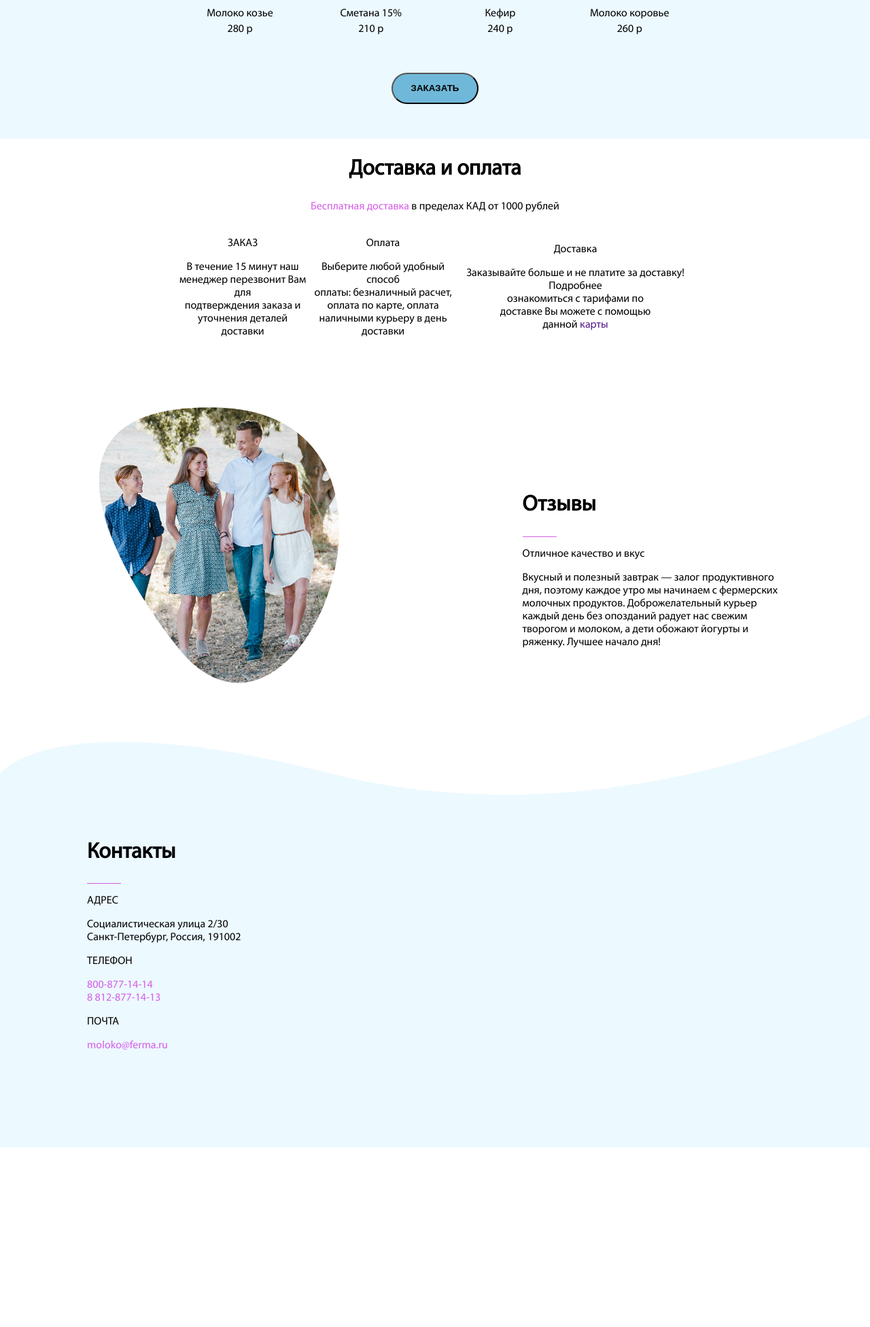
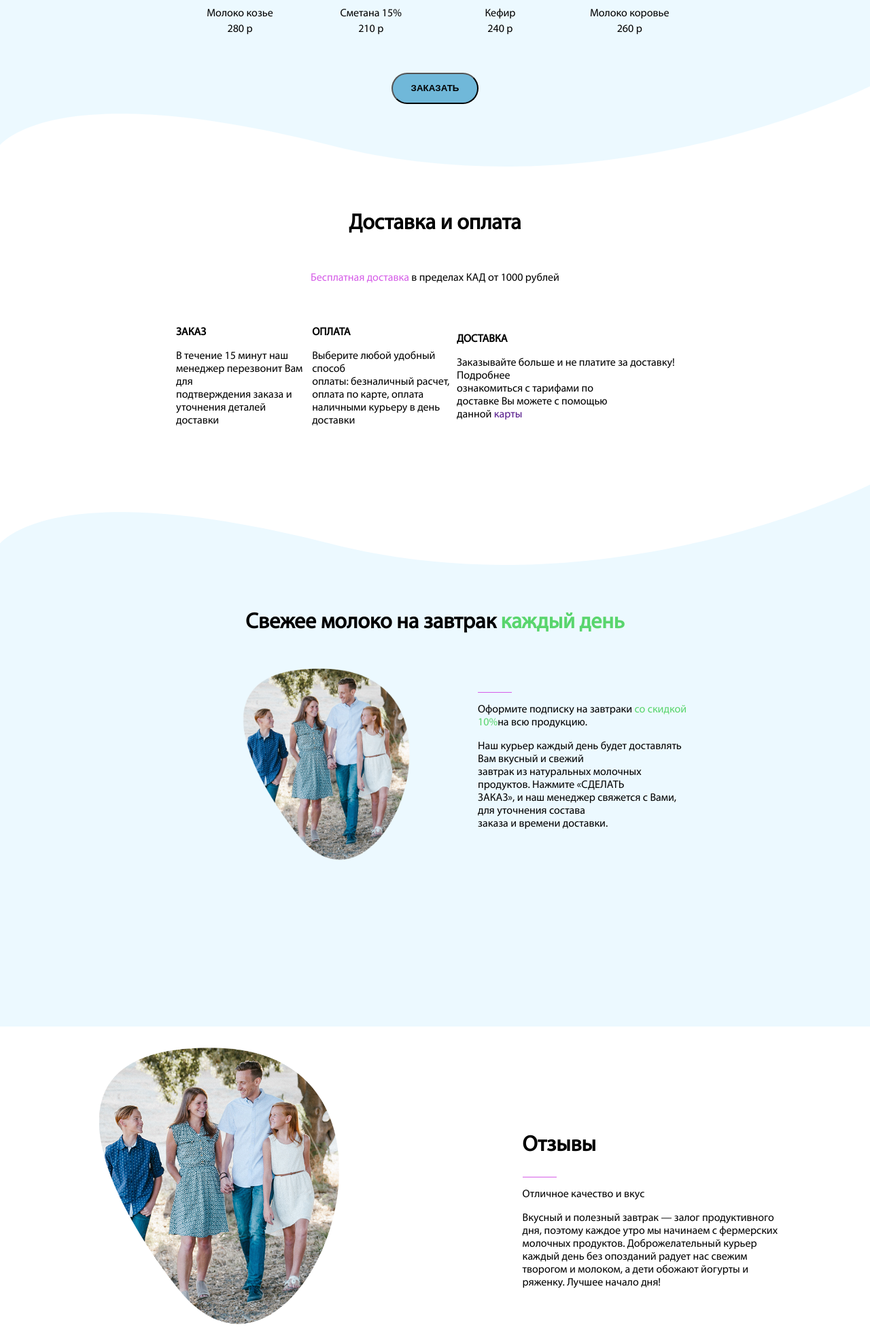
Before and after one commit to AleksandrMishinn/MooMilk-PHP, a PHP site: page / in a window 1280 px wide. Shown: the part 2688-4640 px from the top of the page at 68% size. Before the commit the page ends 4376 px from the top, so only its background shows below. Run offline with PHP 8.4, Linux system fonts and the light colour scheme.

Commit message:
Subscription block develop

```diff
--- a/css/style.css
+++ b/css/style.css
@@ -51,11 +51,12 @@ section {
 }
 
 /* to do */
+
 /* p{
 word-break: break-all;
 } */
 
-.text-title {
+.title-text {
   font-weight: bold;
 }
 
@@ -73,6 +74,10 @@ word-break: break-all;
 
 .center-text {
   text-align: center;
+}
+
+.left-text {
+  text-align: left;
 }
 
 /* top-block */
@@ -149,6 +154,15 @@ word-break: break-all;
   bottom: 0;
 }
 
+#waveDelivery path {
+  fill: white;
+}
+
+#waveDelivery {
+  position: absolute;
+  bottom: 0;
+}
+
 #waveFooter path {
   fill: #ecf9ff;
 }
@@ -166,13 +180,21 @@ word-break: break-all;
 /* Subscription */
 
 .subscription {
+  overflow: hidden;
+  height: 80vh;
+  background: #ecf9ff;
+}
+
+/* Feedback */
+
+.feedback {
   padding: 0;
   margin: 0;
   height: 70vh;
   width: 100%;
 }
 
-.subscription td {
+.feedback td {
   vertical-align: top;
   width: 50%;
 }
@@ -198,4 +220,21 @@ word-break: break-all;
 
 .delivery-and-payment {
   text-align: center;
+  height: 60vh;
 }
+
+.delivery-and-payment h2 {
+  padding-bottom: 2%;
+}
+
+.delivery-offer {
+  padding-bottom: 2%;
+}
+
+.waveDelivery {
+  background: #ecf9ff;
+}
+
+.delivery-and-payment td {
+  text-align: left;
+}
--- a/index.html
+++ b/index.html
@@ -63,13 +63,13 @@
       <tr>
 
         <td>
-          <p class="text-title"><img src="images/checkbox.png" width="10%" alt="checkbox">Экологически чистый
+          <p class="title-text"><img src="images/checkbox.png" width="10%" alt="checkbox">Экологически чистый
             продукт</p>
           <p class="normal-text">Наша ферма находиться в одном<br>
             из самых экологически чистых<br>
             районов Ленинградской области</p>
 
-          <p class="text-title"><img src="images/checkbox.png" width="10%" alt="checkbox">Сделано с любовью</p>
+          <p class="title-text"><img src="images/checkbox.png" width="10%" alt="checkbox">Сделано с любовью</p>
           <p class="normal-text">Наши коровы самые счастливые! <br>
             Относимся к ним с любовью и<br>
             уважением, что, несомненно,<br>
@@ -81,14 +81,14 @@
         </td>
 
         <td>
-          <p class="text-title"> <img src="images/checkbox.png" width="10%" alt="checkbox"> Качество производства
+          <p class="title-text"> <img src="images/checkbox.png" width="10%" alt="checkbox"> Качество производства
           </p>
           <p class="normal-text">Проверка качества на каждом<br>
             этапе создания продукта с<br>
             помощью микробиологических<br>
             анализов</p>
 
-          <p class="text-title"><img src="images/checkbox.png" width="10%" alt="checkbox">Собственное производство
+          <p class="title-text"><img src="images/checkbox.png" width="10%" alt="checkbox">Собственное производство
           </p>
           <p class="normal-text">Чтобы повысить качество и<br>
             снизить цену, мы построили<br>
@@ -150,21 +150,27 @@
 
   <!-- Delivery and payment -->
 
+  <section class="waveDelivery">
+    <svg id="waveDelivery" data-name="waveDelivery" xmlns="http://www.w3.org/2000/svg" viewBox="0 0 1400 172">
+      <path class="cls-1" d="M1400,5V177H0V99.37C38.91,60.92,170.35,8.22,532,100,941.22,203.87,1325.47,39.77,1400,5Z"
+        transform="translate(0 -5)" /></svg>
+  </section>
+
   <div class="delivery-and-payment">
     <h2>Доставка и оплата</h2>
-    <p><span class="pink-text">Бесплатная доставка</span> в пределах КАД от 1000 рублей</p>
+    <p class="delivery-offer"><span class="pink-text">Бесплатная доставка</span> в пределах КАД от 1000 рублей</p>
 
     <table>
       <tr>
         <td>
-          <p>ЗАКАЗ</p>
+          <p class="title-text">ЗАКАЗ</p>
           <p>В течение 15 минут наш<br>
             менеджер перезвонит Вам для<br>
             подтверждения заказа и<br>
             уточнения деталей доставки</p>
         </td>
         <td>
-          <p>Оплата</p>
+          <p class="title-text">ОПЛАТА</p>
           <p>Выберите любой удобный способ<br>
             оплаты: безналичный расчет,<br>
             оплата по карте, оплата<br>
@@ -172,7 +178,7 @@
             доставки</p>
         </td>
         <td>
-          <p>Доставка</p>
+          <p class="title-text">ДОСТАВКА</p>
           <p>Заказывайте больше и не платите за доставку! Подробнее<br>
             ознакомиться с тарифами по<br>
             доставке Вы можете с помощью<br>
@@ -184,7 +190,43 @@
 
   <!-- Subscription -->
 
-  <table class="subscription">
+  <section>
+    <svg id="waveFooter" data-name="waveFooter" xmlns="http://www.w3.org/2000/svg" viewBox="0 0 1400 172">
+      <path class="cls-1" d="M1400,5V177H0V99.37C38.91,60.92,170.35,8.22,532,100,941.22,203.87,1325.47,39.77,1400,5Z"
+        transform="translate(0 -5)" /></svg>
+  </section>
+
+  <section class="subscription">
+    <a name="subscription"> </a>
+
+    <h2 class="center-text">Свежее молоко на завтрак <span class="green-text">каждый день</span></h2>
+
+    <table>
+      <tr>
+
+        <td class="center-text">
+          <img src="images/happyFamily2.png" width=70% alt="Счастливая семья">
+        </td>
+
+        <td class="left-text">
+          <div class="line">
+          </div>
+          <p>Оформите подписку на завтраки <span class="green-text">со скидкой 10%</span>на всю продукцию.</p>
+          <p>Наш курьер каждый день будет доставлять Вам вкусный и свежий<br>
+            завтрак из натуральных молочных продуктов. Нажмите «СДЕЛАТЬ<br>
+            ЗАКАЗ», и наш менеджер свяжется с Вами, для уточнения состава<br>
+            заказа и времени доставки.</p>
+        </td>
+
+      </tr>
+    </table>
+  </section>
+
+
+
+  <!-- Feedback -->
+
+  <table class="feedback">
     <tr>
 
       <td class="center-text">
```
